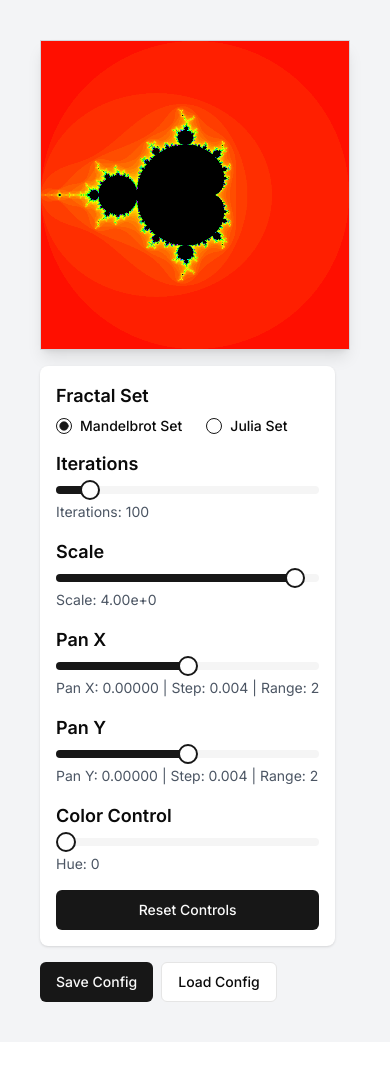
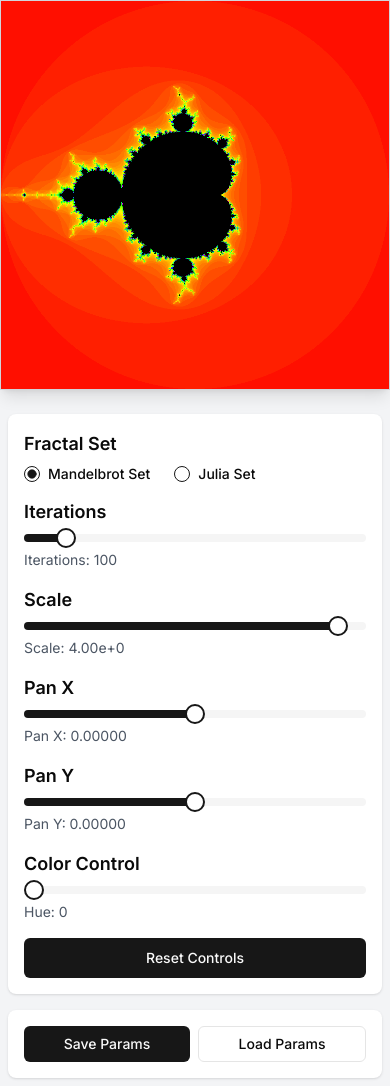
Before and after one commit to oquis/fractals2, a Next.js app: page / in a window 390 px wide. Before the commit the page ends 1042 px from the top, so only its background shows below. Built offline with nearby package versions, Linux system fonts and the light colour scheme.

Commit message:
Optimize UI for mobile

```diff
--- a/components/FractalControls.tsx
+++ b/components/FractalControls.tsx
@@ -138,8 +138,6 @@ export function FractalControls({
           {panX.toFixed(
             Math.max(2, Math.abs(Math.floor(Math.log10(panStep))) + 2),
           )}
-          {" | "}Step: {panStep}
-          {" | "}Range: {PAN_RANGE}
         </div>
       </div>
 
@@ -158,8 +156,6 @@ export function FractalControls({
           {panY.toFixed(
             Math.max(2, Math.abs(Math.floor(Math.log10(panStep))) + 2),
           )}
-          {" | "}Step: {panStep}
-          {" | "}Range: {PAN_RANGE}
         </div>
       </div>
       <div>
--- a/components/FractalGenerator.tsx
+++ b/components/FractalGenerator.tsx
@@ -73,7 +73,7 @@ export default function FractalGenerator() {
   };
 
   return (
-    <div className="flex flex-col md:flex-row items-start md:gap-10 min-h-screen bg-gray-100 p-10">
+    <div className="flex flex-col md:flex-row items-start md:gap-10 min-h-screen bg-gray-100 lg:p-10">
       <FractalCanvas
         hue={hue}
         isJulia={isJulia}
@@ -84,7 +84,7 @@ export default function FractalGenerator() {
         panX={panX}
         panY={panY}
       />
-      <div className="flex flex-col gap-4">
+      <div className="flex flex-col gap-4 w-full md:max-w-md p-2 md:p-0">
         <FractalControls
           isJulia={isJulia}
           setIsJulia={setIsJulia}
@@ -103,10 +103,17 @@ export default function FractalGenerator() {
           juliaImag={juliaImag}
           setJuliaImag={setJuliaImag}
         />
-        <div className="flex gap-2">
-          <Button onClick={saveCurrentParams}>Save Config</Button>
-          <Button onClick={loadSavedParams} variant="outline">
-            Load Config
+        <div className="flex gap-2 bg-white rounded-lg p-4 shadow">
+          <Button className="flex-1" size="sm" onClick={saveCurrentParams}>
+            Save Params
+          </Button>
+          <Button
+            className="flex-1"
+            size="sm"
+            onClick={loadSavedParams}
+            variant="outline"
+          >
+            Load Params
           </Button>
         </div>
       </div>
```
